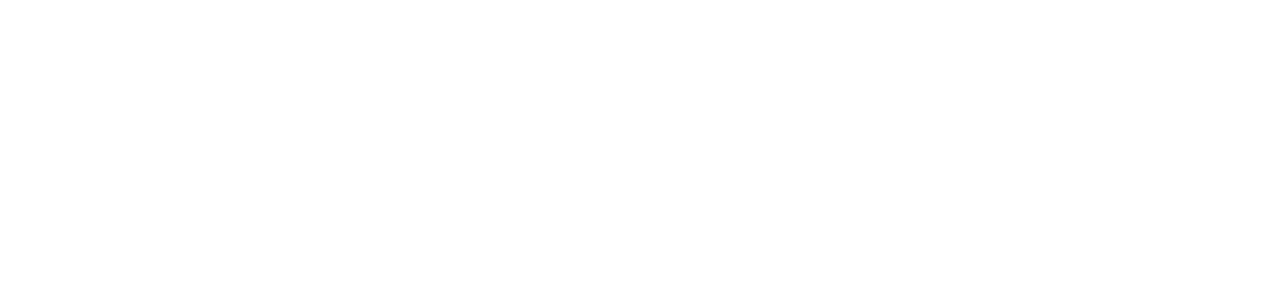
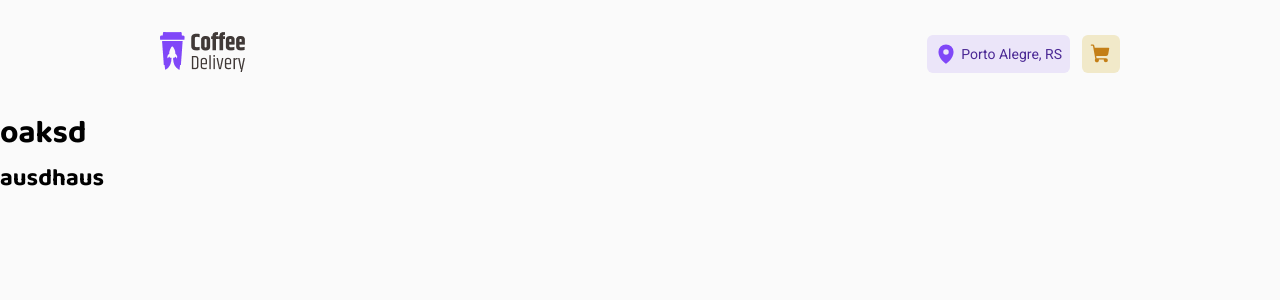
Before and after one commit to BrunoPittaF/product-delivery, a React (Vite) app: page /checkout in a window 1280 px wide. Before the commit this address had no page. Shown: the top 300 px of the page. Built offline with nearby package versions, Linux system fonts and the light colour scheme.

Commit message:
feat: implementado rotas no header

```diff
--- a/src/components/Header/index.tsx
+++ b/src/components/Header/index.tsx
@@ -4,12 +4,15 @@
 
 import logo from '../../assets/coffee-logo.png';
 import { useCart } from '../../context/CartContext';
+import { Link } from 'react-router-dom';
 
 export function Header() {
   const { cart } = useCart();
   return (
     <HeaderContainer>
-      <img src={logo} alt="Copo com desenho de um foguete" />
+      <Link to="/">
+        <img src={logo} alt="Copo com desenho de um foguete" />
+      </Link>
 
       <div>
         <Button variant="purple">
@@ -17,10 +20,12 @@
           Porto Alegre, RS
         </Button>
 
-        <ButtonCard variant="yellow-basic">
-          <ShoppingCart color="#C47F17" weight="fill" size={22} />
-          {cart.length > 0 && <span>{cart.length}</span>}
-        </ButtonCard>
+        <Link to={'/checkout'}>
+          <ButtonCard variant="yellow-basic">
+            <ShoppingCart color="#C47F17" weight="fill" size={22} />
+            {cart.length > 0 && <span>{cart.length}</span>}
+          </ButtonCard>
+        </Link>
       </div>
     </HeaderContainer>
   );
--- /dev/null
+++ b/src/pages/Checkout/index.tsx
@@ -0,0 +1,8 @@
+export function Checkout() {
+  return (
+    <>
+      <h1>oaksd</h1>
+      <h2>ausdhaus</h2>
+    </>
+  );
+}
--- a/src/routes/Router.tsx
+++ b/src/routes/Router.tsx
@@ -1,3 +1,4 @@
+import { Checkout } from '../pages/Checkout';
 import { Route, Routes } from 'react-router-dom';
 import { DefaultLayout } from '../Layouts/DefaultLayouts';
 import { Home } from '../pages/Home';
@@ -7,6 +8,7 @@
     <Routes>
       <Route path="/" element={<DefaultLayout />}>
         <Route index element={<Home />} />
+        <Route path="checkout" element={<Checkout />} />
       </Route>
     </Routes>
   );
```
